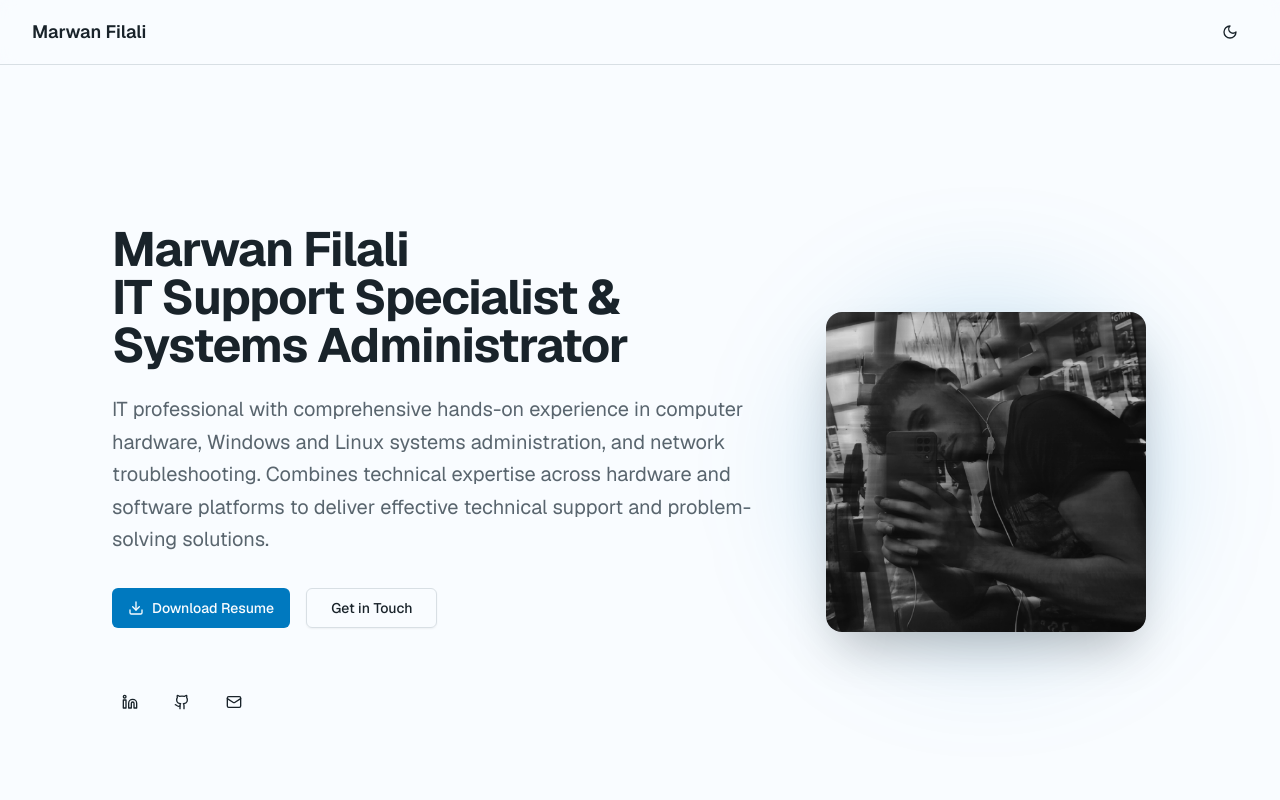
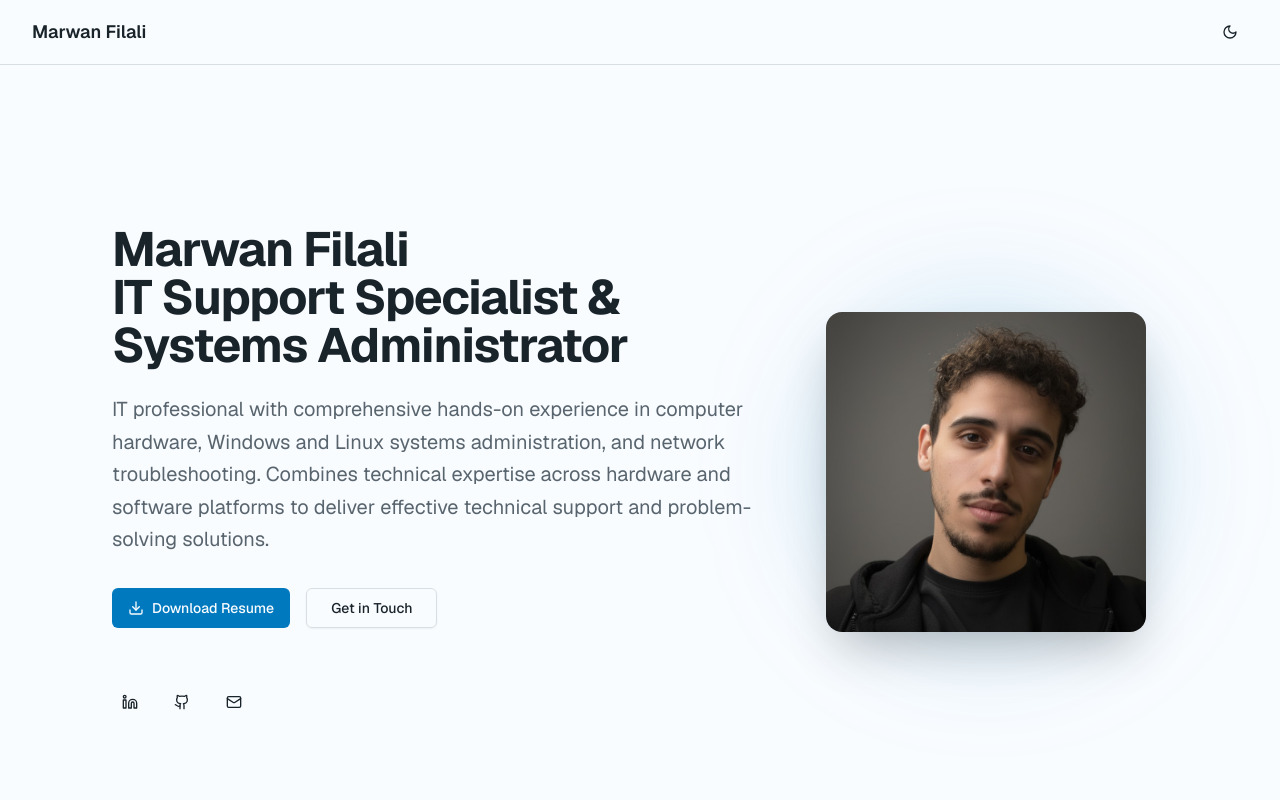
Before and after one commit to filali86/IT-portfolio, a Next.js app: page / in a window 1280 px wide. Shown: the top 800 px of the page. Built offline with nearby package versions, Linux system fonts and the light colour scheme.

Commit message:
pfp Update

```diff
--- a/app/page.tsx
+++ b/app/page.tsx
@@ -332,7 +332,7 @@ export default function Portfolio() {
               <div className="relative">
                 <div className="absolute inset-0 bg-primary/20 rounded-full blur-3xl" />
                 <img
-                  src="/Me.jpg"
+                  src="/v1.jpg"
                   alt="Professional headshot"
                   className="relative rounded-2xl shadow-2xl w-48 h-48 sm:w-56 sm:h-56 md:w-72 md:h-72 lg:w-80 lg:h-80 object-cover"
                 />
```
Also changed, not shown: public/v1.jpg (added).
